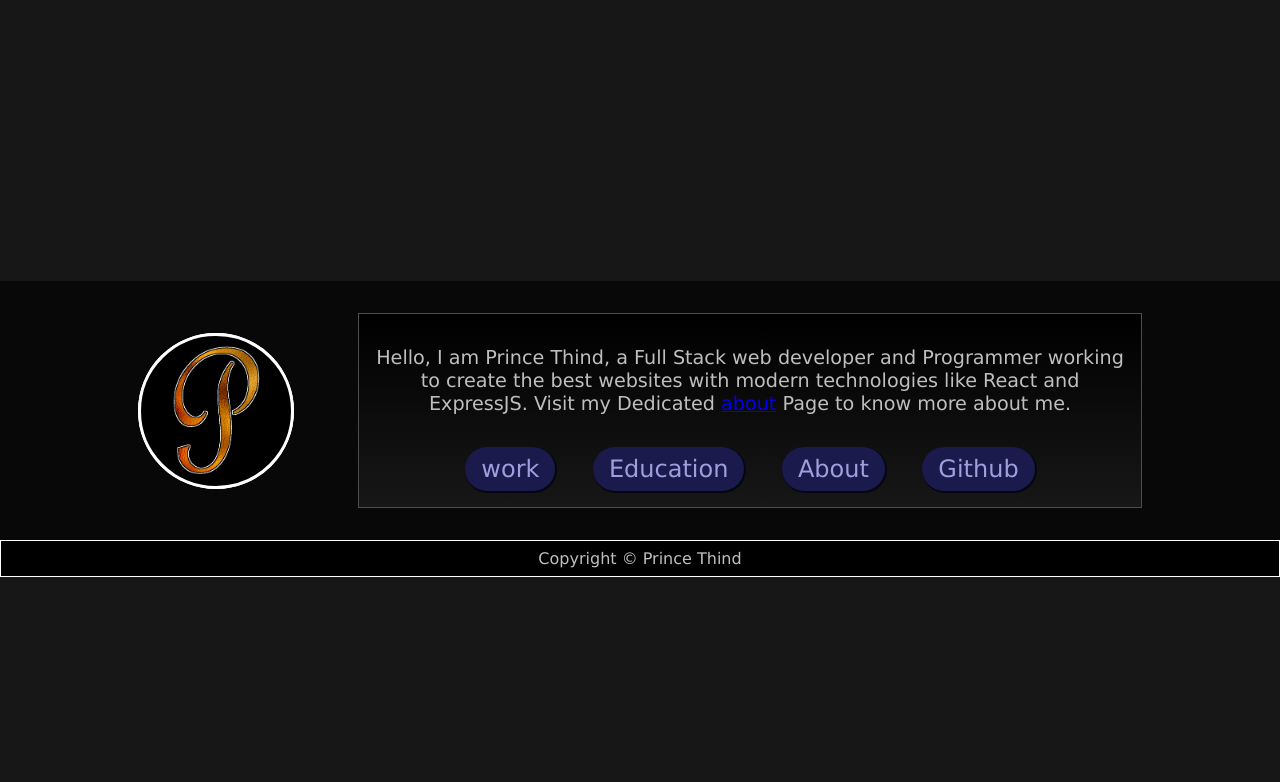
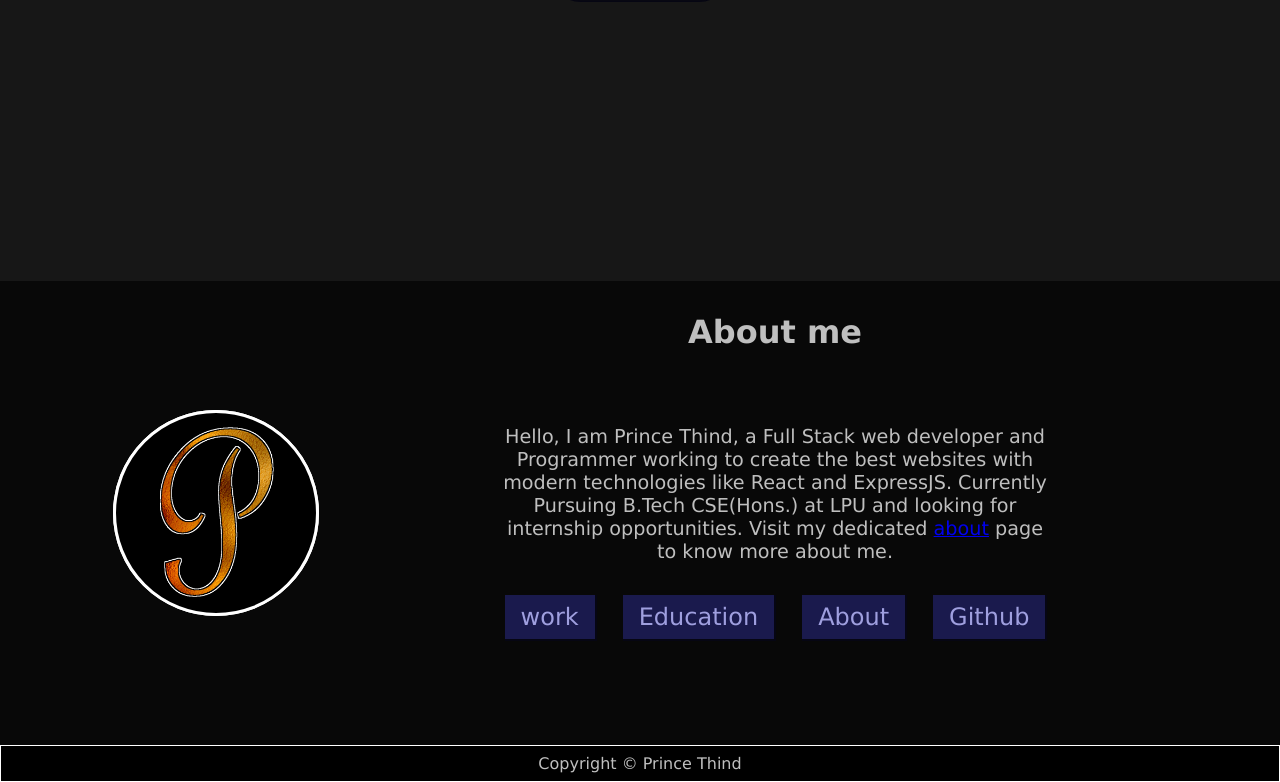
Before and after one commit to prince-thind/prince-thind.github.io, a Next.js app: page / in a window 1280 px wide. Shown: the part 519-1301 px from the top of the page. Before the commit the page ends 1096 px from the top, so only its background shows below. Built offline with nearby package versions, Linux system fonts and the light colour scheme.

Commit message:
update styles for homepage

```diff
--- a/pages/index.js
+++ b/pages/index.js
@@ -3,7 +3,7 @@ import Image from "next/image";
 import Link from "next/link";
 import profilePic from "../images/brand-logo.png";
 import Head from "next/head";
-import Resume from '../components/resume'
+import Resume from "../components/resume";
 
 export default function Home() {
   return (
@@ -21,11 +21,23 @@ export default function Home() {
         <Image
           src={profilePic}
           alt="profile picture"
-          height="150"
-          width="150"
+          height="200"
+          width="200"
         />
+        <div className={styles["brief"]}>
+          <h3>About me</h3>
           <div className={styles["details"]}>
-          <p>Hello, I am Prince Thind, a Full Stack web developer and Programmer working to create the best websites with modern technologies like React and ExpressJS. Visit my Dedicated <Link href="/about"><a>about</a></Link> Page to know more about me.</p>
+            <p>
+              Hello, I am Prince Thind, a Full Stack web developer and
+              Programmer working to create the best websites with modern
+              technologies like React and ExpressJS. Currently Pursuing B.Tech
+              CSE(Hons.) at LPU and looking for internship opportunities. Visit
+              my dedicated{" "}
+              <Link href="/about">
+                <a>about</a>
+              </Link>{" "}
+              page to know more about me.
+            </p>
             <ul className={styles["details-list"]}>
               <li>
                 <Link href="/work">
@@ -47,6 +59,7 @@ export default function Home() {
               </li>
             </ul>
           </div>
+        </div>
       </section>
     </>
   );
--- a/styles/Home.module.scss
+++ b/styles/Home.module.scss
@@ -10,7 +10,7 @@
   flex-direction: column;
   // margin-top: 5rem;
   position: relative;
-  bottom:5rem;
+  // bottom:5rem;
 
   h1 {
     font-size: 3rem;
@@ -41,7 +41,7 @@
     border: 3px solid hsl(240, 40%, 5%);
     background-color: variables.$blue_dk;
     width: max-content;
-    margin: 1rem auto;
+    margin: 2rem auto;
     @include mixins.normalize-link(
       $color: variables.$blue_lt,
       $hover: hsl(240, 40%, 10%)
@@ -56,7 +56,7 @@
   align-items: center;
   gap: 5vw;
   background-color: variables.$black_dk;
-  flex: 1;
+  // flex: 1;
   padding: 0 5rem;
   @include mixins.small-screen{
     flex-direction: column;
@@ -71,22 +71,33 @@
   }
 }
 
-.details {
-  padding: 1rem;
-  background: variables.$darkGradient;
-  border: 1px solid variables.$gray;
-  align-self: stretch;
+.brief {
+  padding: 0 7rem;
+  display: flex;
+  // justify-content: center;
+  box-sizing: border-box;
+  flex-direction: column;
   max-width: 70%;
   margin: 2rem 0;
   font-size: 1.2rem;
   display: flex;
   flex-direction: column;
   box-sizing: border-box;
-  padding-top: 2rem;
-
+  // padding-top: 2rem;
+  min-height: 50vh;
   @include mixins.small-screen {
     margin: 2rem auto;
   }
+  h3{
+    font-size: 2rem;
+  }
+}
+
+.details{
+  flex:1;
+  display: flex;
+  flex-direction: column;
+  justify-content: center;
 }
 
 .details-list {
@@ -104,7 +115,7 @@
   a {
     padding: 0.5rem 1rem;
     background-color: variables.$blue_dk;
-    border-radius: 100px;
+    // border-radius: 100px;
     display: inline-block;
     box-shadow: 1px 1px 0 1px hsl(240, 50%, 5%);
     @include mixins.normalize-link($hover: unset, $color: variables.$blue_lt);
```
Lines whose indentation alone changed are shown as unchanged.
